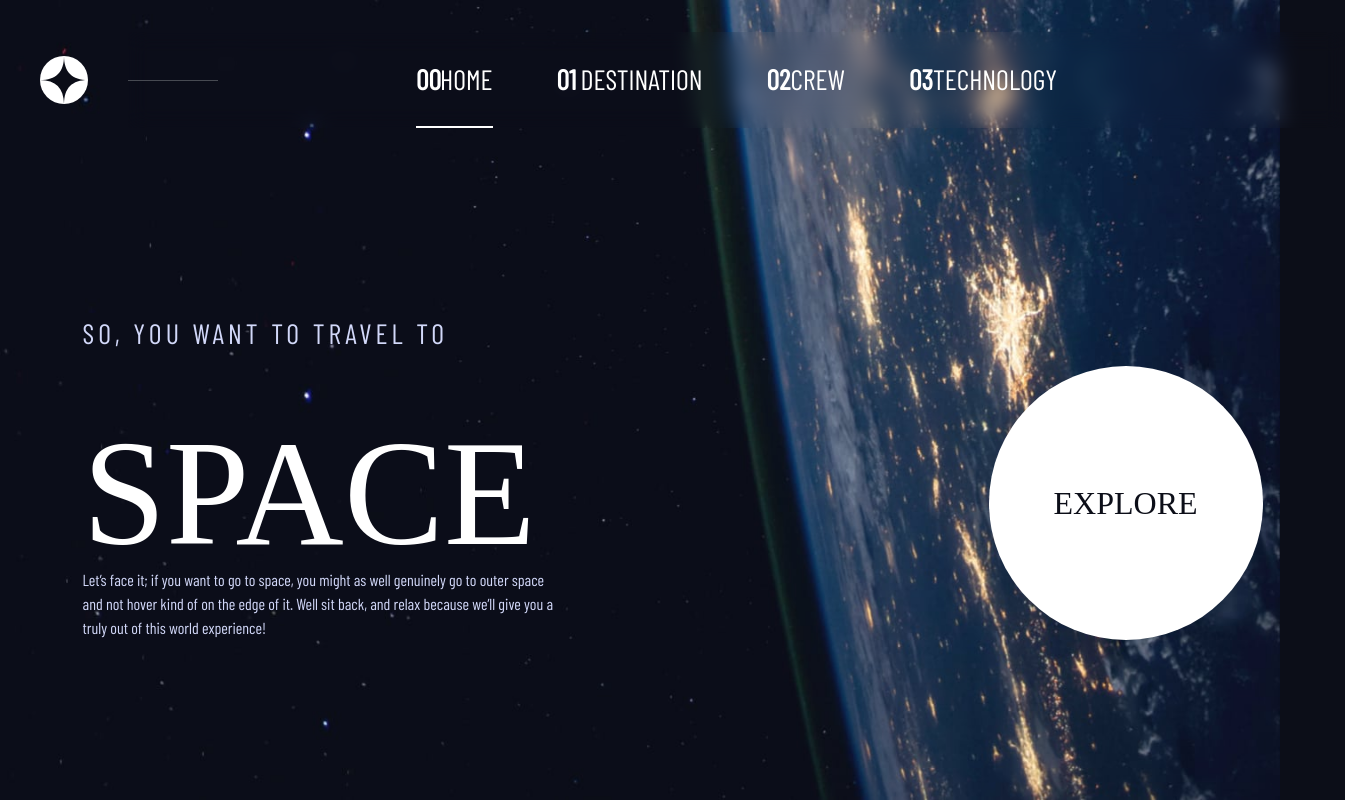
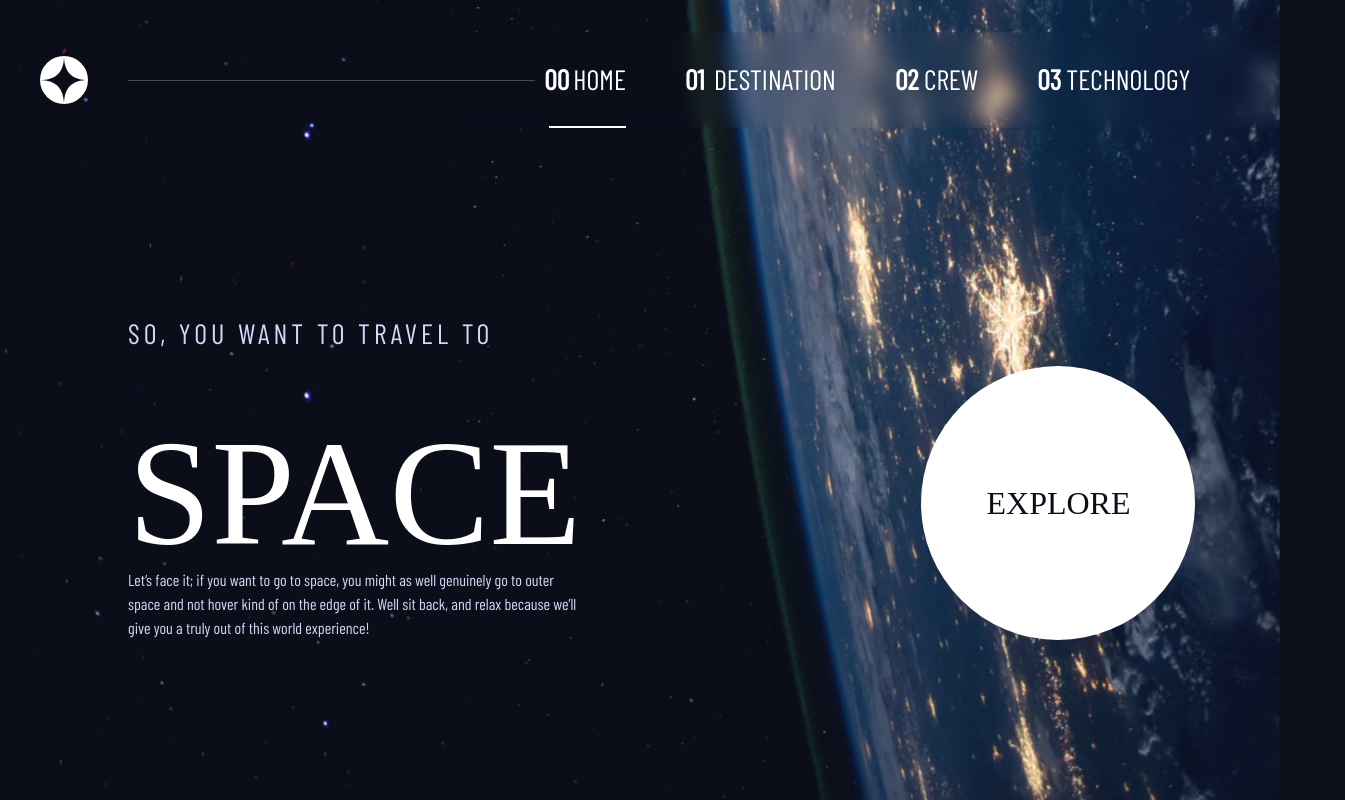
Before and after one commit to T-3O/FEM-SpaceWebsite, a plain HTML site: page index.html in a window 1280 px wide. Shown: the whole page, 1345 px wide, since content can reach past the window. Drawn offline with nearby package versions, Linux system fonts and the light colour scheme; a web font is replaced by a local one.

Commit message:
Style improvements

```diff
--- a/css/style.css
+++ b/css/style.css
@@ -2,6 +2,7 @@
   --clr-primary-400: hsl(231, 77%, 90%);
 
   --clr-neutral-100: hsl(230, 35%, 7%);
+  --clr-neutral-200: hsl(232, 28%, 10%);
   --clr-neutral-300: hsl(224, 7%, 30%);
   --clr-neutral-500: hsl(0, 0%, 59%);
   --clr-neutral-900: hsl(0 0% 100%);
@@ -34,6 +35,14 @@
   --anim-mode: ease-in-out;
 
   --bg-blur: 10px;
+
+  --gap-300: .8em;
+  --gap-400: 1em;
+  --gap-500: 1.5em;
+  --gap-600: 2em;
+  --gap-700: 2.5em;
+  --gap-800: 3em;
+  --gap-900: 4em;
 }
 
 @media (min-width: 768px) {
@@ -283,7 +292,7 @@ main.home {
   top: 0;
   bottom: 0;
   left: 100%;
-  padding: 2em;
+  padding: var(--gap-600);
   padding-top: 7em;
   backdrop-filter: blur(calc(var(--bg-blur) *2));
   width: 75%;
@@ -291,8 +300,8 @@ main.home {
 }
 .nav-phone-menu-close {
   position: fixed;
-  right: 1.5em;
-  top: 1.5em;
+  right: var(--gap-500);
+  top: var(--gap-500);
 }
 .nav-container.opened {
   left: 25%;
@@ -301,7 +310,7 @@ main.home {
 .main-nav {
   display: flex;
   flex-flow: column;
-  gap: 2em;
+  gap: var(--gap-600);
   text-transform:uppercase;
   padding-left: 24px;
 }
@@ -312,7 +321,7 @@ main.home {
   content: attr(data-number);
   position: absolute;
   font-weight: var(--fw-bold);
-  left: 28px;
+  left: 34px;
 }
 
 @media (min-width:768px) {
@@ -335,7 +344,7 @@ main.home {
   .main-nav {
     flex-flow: row;
     align-items: stretch;
-    gap: 4em;
+    gap: var(--gap-900);
   }
 
   .nav-phone-menu-icon,
@@ -364,7 +373,7 @@ main.home {
 
   .nav-logo {
     align-self: center;
-    padding-inline: 2.5em;
+    padding-inline: var(--gap-700);
   }
 
   .nav-container {
@@ -372,12 +381,12 @@ main.home {
     width: auto;
     display: flex;
     align-items: stretch;
-    background: hsl(232, 28%, 10%);
+    background: var(--clr-neutral-200);
     padding: 0;
   }
 
   .main-nav {
-    padding-inline: 5em;
+    padding-inline: clamp(2em, 5vw, 6em);
   }
 
   main.home {
@@ -385,7 +394,13 @@ main.home {
   }
 
   .home-button {
+    --clr-neutral-500: hsla(0, 0%, 59%, .5);
     width: 242px;
+    transition: box-shadow var(--anim-duration) var(--anim-mode);
+  }
+  .home-button:hover {
+    box-shadow: 0 0 20px 50px var(--clr-neutral-500);
+    cursor: pointer;
   }
 }
 
@@ -398,7 +413,7 @@ main.home {
   }
 
   header {
-    padding-top: 2em;
+    padding-top: var(--gap-600);
     grid-template-columns: max-content auto max-content;
     justify-content: normal;
     min-height: 16vh;
@@ -409,7 +424,7 @@ main.home {
     align-self: center;
     height: 1px;
     background-color: var(--clr-neutral-300);
-    margin-right: -90px;
+    margin-right: -75px;
   }
 
   .nav-link {
@@ -418,7 +433,8 @@ main.home {
   }
   .nav-link::before {
     content: attr(data-number);
-    left: 0;
+    left: -5px;
+    z-index: 2;
   }
 
   .nav-container {
@@ -428,7 +444,7 @@ main.home {
   }
 
   .main-nav {
-    padding-inline: 18em;
+    padding-inline: clamp(4em, 7vw ,18em);
   }
 
   main.home {
@@ -438,7 +454,7 @@ main.home {
     grid-template-rows: auto;
     height: auto;
     width: auto;
-    max-width: 1180px;
+    max-width: min(80%, 1180px);
     margin-block: 10rem;
   }
 
```
